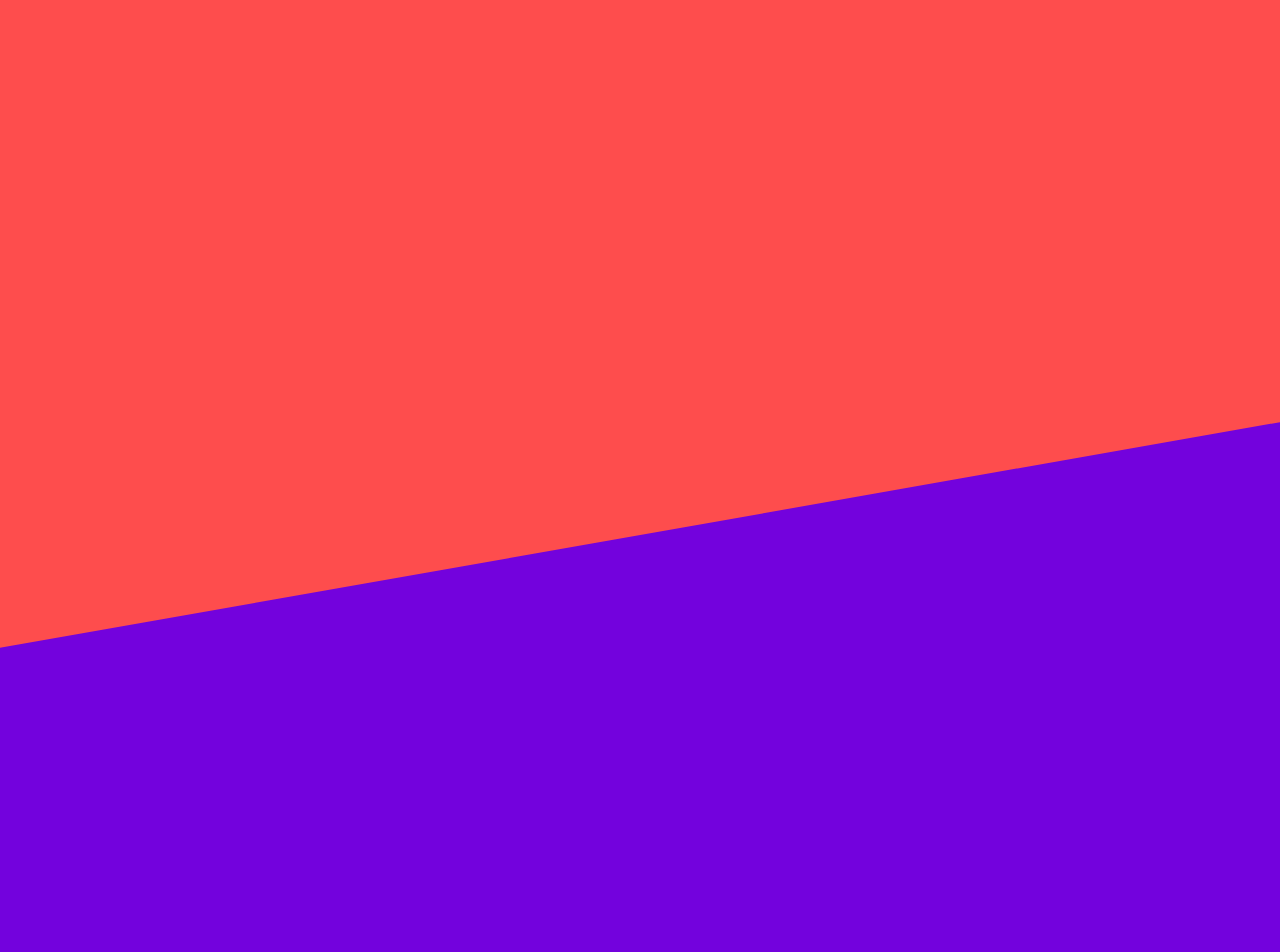
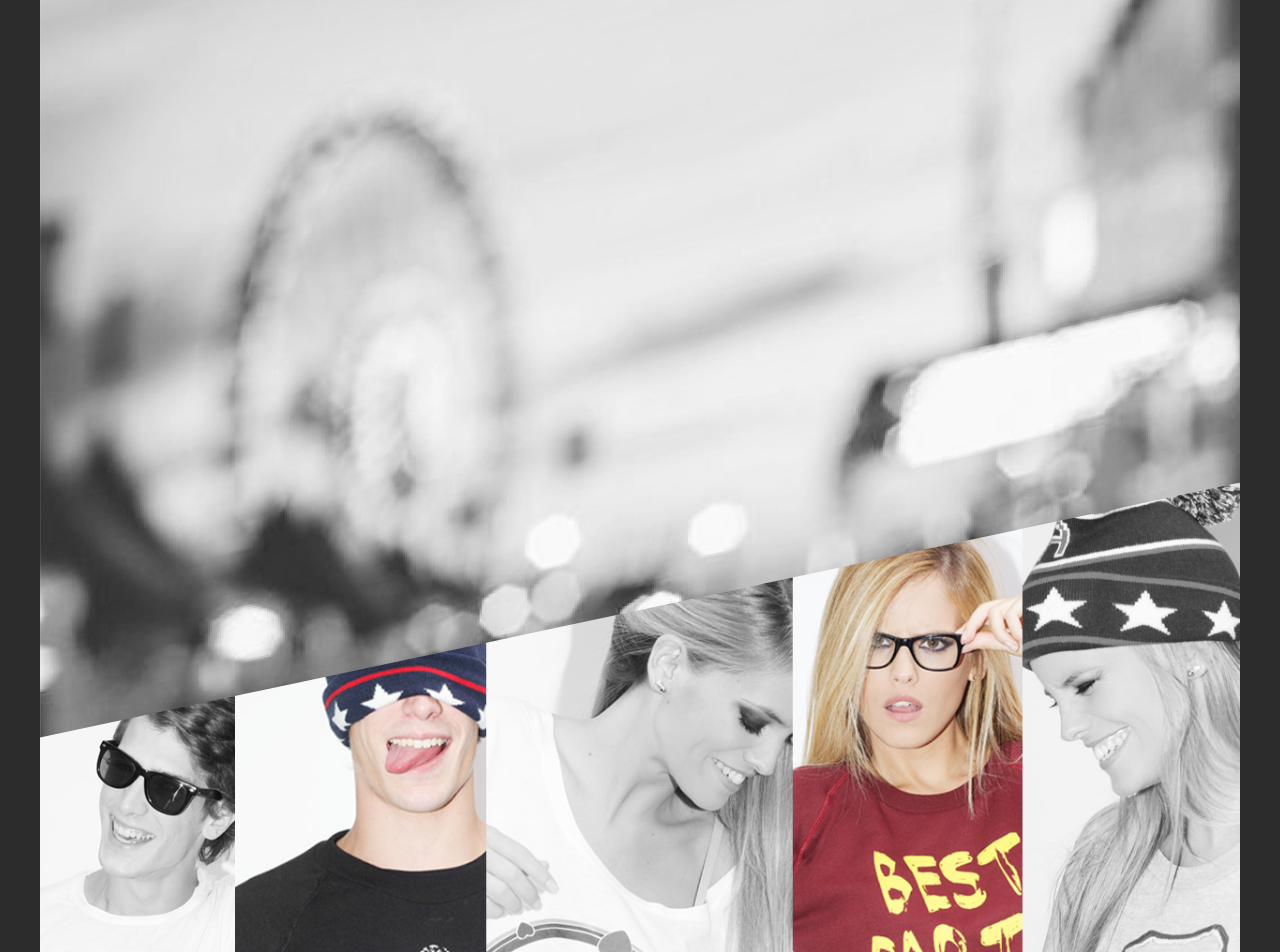
Before and after one commit to loumontano/pasadenna, a plain HTML site: page index.html in a window 1280 px wide. Shown: the top 952 px of the page. Drawn offline with Linux system fonts and the light colour scheme.

Commit message:
top module

```diff
--- a/index.html
+++ b/index.html
@@ -19,7 +19,11 @@
             </video> -->
             </section>
 
-            <section class="menu-section"></section>
+            <section class="menu-section">
+              <div class="menu-background">
+                <img src="images/bg-menu.jpg" />
+              </div>
+            </section>
 
             <section class="slogan">
               <div class="slogan-copy">
--- a/styles/main.scss
+++ b/styles/main.scss
@@ -103,7 +103,7 @@ img {
     $CONTENT
 \*------------------------------------*/
 .main {
-    width: 1280px;
+    width: 1200px;
     margin: 0 auto;
     background: url(../../images/bg-bottom.jpg) no-repeat bottom;
     padding-bottom: 120px;
@@ -111,8 +111,12 @@ img {
 
 .video {
   width: 100%;
-  height: 650px;
-  background: #fe4d4d;
+  height: 750px;
+  background: url(../../images/bg-top.jpg) no-repeat;
+  z-index: 50;
+  top: -140px;
+  position: relative;
+  @include transform( skewY(-12deg));
 
   video {
     position: relative;
@@ -123,11 +127,12 @@ img {
 .menu-section {
   width: 100%;
   height: 870px;
-  background: #7302dd;
-  @include transform( skewY(-10deg));
-  margin-top: -115px;
+  margin-top: -290px;
   position: relative;
-  z-index: 50;
+
+  .menu-background {
+    position: absolute;
+  }
 }
 
 .slogan {
@@ -139,6 +144,7 @@ img {
   z-index: 10;
 
   .slogan-copy {
+    @include transform( skewY(10deg));
     width: 380px;
     height: 490px;
     left: 50%;
@@ -146,6 +152,10 @@ img {
     position: absolute;
     margin-left: -190px;
     margin-top: -245px;
+
+    img {
+      width: 80%;
+    }
   }
 }
 
@@ -156,7 +166,7 @@ img {
   overflow: hidden;
 
   .col-container {
-    width: 640px;
+    width: 600px;
     overflow: hidden;
 
     &.col1 {
@@ -168,7 +178,7 @@ img {
     }
 
     .col {
-      width: 660px;
+      width: 620px;
       height: 1200px;
       overflow-y: scroll;
 
```
Also changed, not shown: images/bg-menu.jpg (added), images/bg-top.jpg (added), styles/css/main.css.
